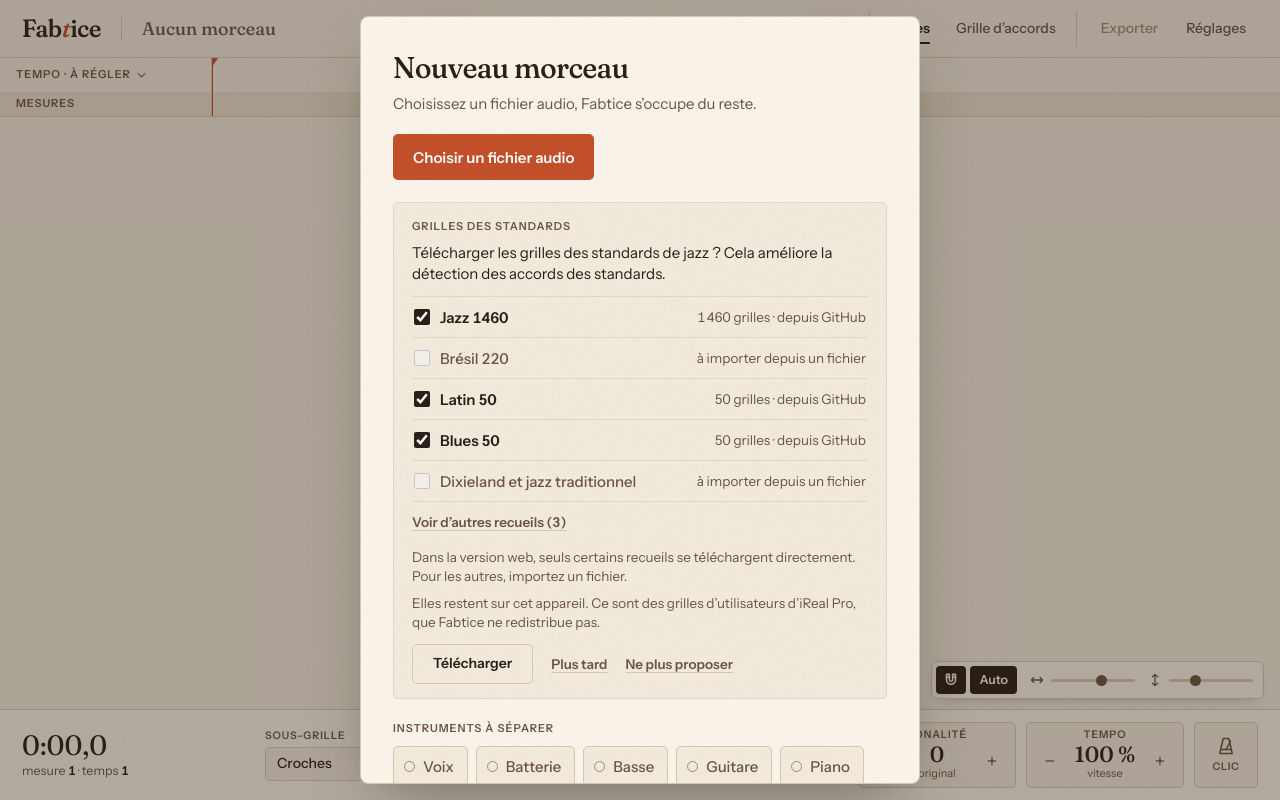
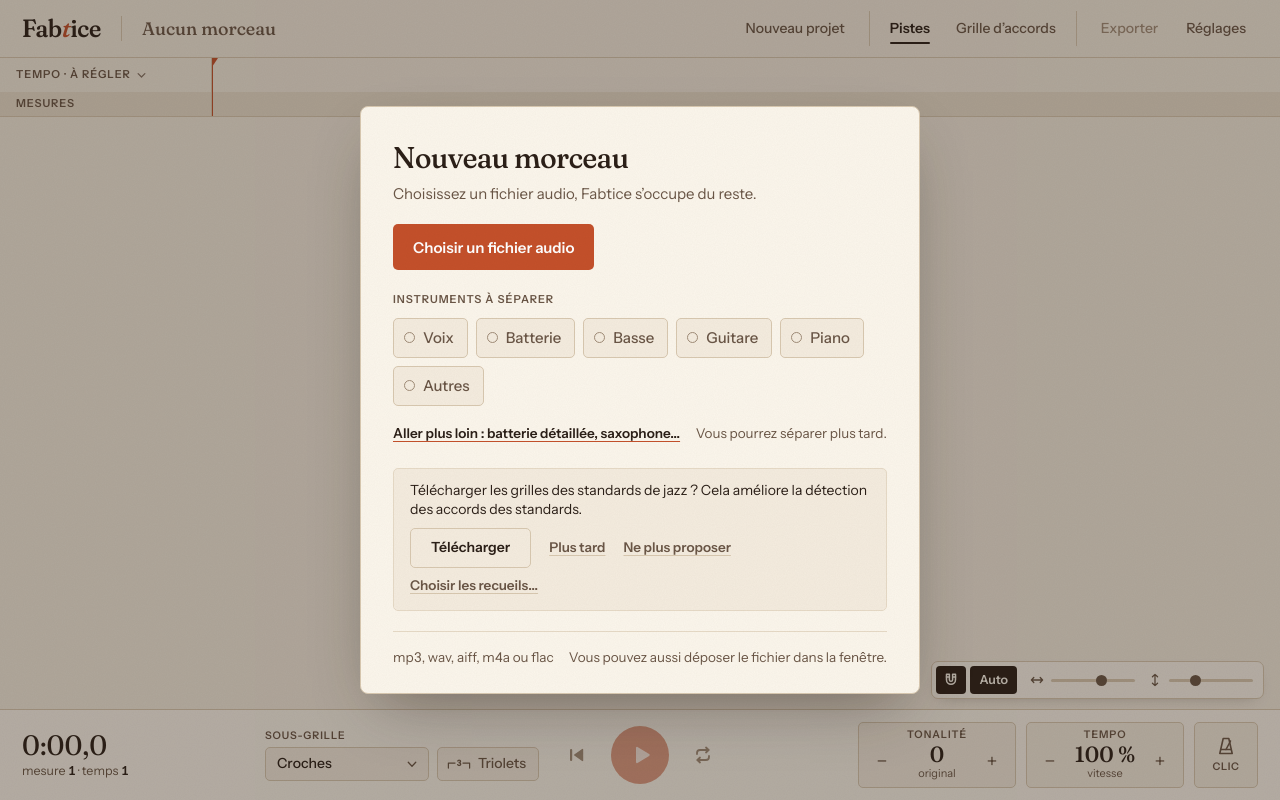
Before and after one commit to Pelikast/Fabtice, a React (Vite) app in the folder app/: page / in a window 1280 px wide. Built offline with nearby package versions, Linux system fonts and the light colour scheme.

Commit message:
Standards offer made compact in the opening dialog: one sentence, three actions, detail behind a link; gone once charts are kept
Claude-Session: https://claude.ai/code/session_01GREAy3sMChbGX7dnnTKS2Z

```diff
--- a/app/src/components/NewPieceDialog.tsx
+++ b/app/src/components/NewPieceDialog.tsx
@@ -179,8 +179,8 @@ function Choices({ open, desktop }: { open: boolean; desktop: boolean }) {
             </button>
           </div>
         )}
+        <ImportStems />
         {open && <StandardsCard />}
-        <ImportStems />
         <div className="pied">
           <span>{t('new.formats')}</span>
           <span>{t('new.dropHint')}</span>
@@ -196,8 +196,8 @@ function Choices({ open, desktop }: { open: boolean; desktop: boolean }) {
         {t('new.chooseFileButton')}
       </button>
       {fileInput}
+      <ImportStems />
       {open && <StandardsCard />}
-      <ImportStems />
       <div className="pied">
         <span>{t('new.formats')}</span>
         <span>{t('new.dropHint')}</span>
--- a/app/src/components/StandardsOffer.tsx
+++ b/app/src/components/StandardsOffer.tsx
@@ -18,6 +18,7 @@ import {
   forgetStandards,
   importStandards,
   offerVisible,
+  openStandardsPanel,
   postponeOffer,
   startStandardsDownload,
   tickedCollections,
@@ -112,7 +113,7 @@ function FileImport({ showWhere }: { showWhere: boolean }) {
   );
 }
 
-function Running() {
+function Running({ compact = false }: { compact?: boolean }) {
   const progress = useStandards((s) => (s.run.kind === 'running' ? s.run.progress : null));
   if (!progress) return null;
   return (
@@ -124,7 +125,7 @@ function Running() {
       <div className="jauge" style={{ '--avance': progress.fraction } as CSSProperties}>
         <span />
       </div>
-      <ul className="recueils recueils-etat">
+      {!compact && <ul className="recueils recueils-etat">
         {progress.rows.map((r) => (
           <li key={r.id} className="recueil" data-state={r.state}>
             <span className="recueil-nom">{r.name}</span>
@@ -137,18 +138,24 @@ function Running() {
             </span>
           </li>
         ))}
-      </ul>
-      <div className="import-actions">
-        <button className="bouton-cadre bouton-standards" onClick={cancelStandardsDownload}>
+      </ul>}
+      {compact ? (
+        <button className="lien discret" onClick={cancelStandardsDownload}>
           {t('standards.cancel')}
         </button>
-      </div>
+      ) : (
+        <div className="import-actions">
+          <button className="bouton-cadre bouton-standards" onClick={cancelStandardsDownload}>
+            {t('standards.cancel')}
+          </button>
+        </div>
+      )}
     </div>
   );
 }
 
 /** The honest result: what is kept, what could not be had (named plainly), and the file import as the alternative. */
-function Result() {
+function Result({ compact = false }: { compact?: boolean }) {
   const run = useStandards((s) => s.run);
   const doneRef = useRef<HTMLButtonElement>(null);
   useEffect(() => doneRef.current?.focus({ preventScroll: true }), []);
@@ -167,7 +174,8 @@ function Result() {
             : t('standards.resultNone')}
       </p>
       {!status.persistent && status.total > 0 && <p className="stems-note">{t('standards.memoryOnly')}</p>}
-      {failed.length + fileOnly.length > 0 && (
+      {compact && failed.length + fileOnly.length > 0 && <p className="stems-note">{t('standards.seeSettings')}</p>}
+      {!compact && failed.length + fileOnly.length > 0 && (
         <>
           <p className="stems-note">{t('standards.failedLead')}</p>
           <ul className="standards-echecs">
@@ -208,31 +216,34 @@ function Actions({ children }: { children?: React.ReactNode }) {
   );
 }
 
-/** The card of the opening dialog. Renders nothing when there is nothing to propose or show. */
+/** The card of the opening dialog: compact (one sentence, one button); the detail is in the settings window. */
 export function StandardsCard() {
   const visible = useStandards((s) => offerVisible(s));
   const kind = useStandards((s) => s.run.kind);
   if (!visible) return null;
   return (
-    <section className="standards" aria-labelledby="standards-titre" data-testid="standards-offre">
-      <h3 id="standards-titre">{t('standards.title')}</h3>
+    <section className="standards standards-compact" aria-label={t('standards.title')} data-testid="standards-offre">
       {kind === 'running' ? (
-        <Running />
+        <Running compact />
       ) : kind === 'done' ? (
-        <Result />
+        <Result compact />
       ) : (
         <>
           <p className="standards-phrase">{t('standards.offer')}</p>
-          <Collections locked={false} />
-          <p className="stems-note">{t('standards.keptOnDevice')}</p>
-          <Actions>
+          <div className="standards-actions">
+            <button className="bouton-cadre bouton-standards" data-testid="standards-telecharger" onClick={() => void startStandardsDownload()}>
+              {t('standards.download')}
+            </button>
             <button className="lien discret" onClick={postponeOffer}>
               {t('standards.later')}
             </button>
             <button className="lien discret" onClick={declineOffer}>
               {t('standards.never')}
             </button>
-          </Actions>
+          </div>
+          <button className="lien discret recueils-plus" data-testid="standards-choisir" onClick={openStandardsPanel}>
+            {t('standards.choose')}
+          </button>
         </>
       )}
     </section>
--- a/app/src/i18n/fr.ts
+++ b/app/src/i18n/fr.ts
@@ -608,6 +608,8 @@ export const fr = {
   'standards.failedNotFound': '{name} : introuvable pour l’instant.',
   'standards.failedFile': '{name} : à importer depuis un fichier.',
   'standards.failedLead': 'Quelques recueils n’ont pas pu être téléchargés. Vous pouvez en importer un fichier.',
+  'standards.choose': 'Choisir les recueils…',
+  'standards.seeSettings': 'Pour les autres, voir Réglages avancés → Grilles des standards.',
   'standards.done': 'Terminer',
   'standards.settingsEntry': 'Grilles des standards',
   'standards.settingsNone': 'Aucune grille sur cet appareil',
--- a/app/src/styles/standards.css
+++ b/app/src/styles/standards.css
@@ -72,3 +72,13 @@
 }
 .voile-standards .accueil { transform: none; animation: monte var(--pose) var(--courbe); }
 @keyframes monte { from { transform: translateY(10px); } }
+
+/* Compact card of the opening dialog: below the instruments, never in the way of the import. */
+.standards-compact { margin-top: 18px; padding: 12px 16px 6px; }
+.standards-compact .standards-phrase { margin: 0 0 8px; font-size: 14px; }
+.standards-compact .standards-actions { margin-top: 0; }
+.standards-compact .recueils-plus { margin-top: 0; }
+.standards-compact .import-etat .phase { margin-bottom: 8px; }
+.standards-compact .standards-bilan { font-size: 16px; margin-bottom: 6px; }
+.standards-compact .stems-note { margin: 0 0 6px; }
+.standards-compact .jauge { margin-bottom: 6px; }
```
Also changed, not shown: app/tests/standards.mjs (+61 -30 lines), 1 other file (tests, documents, lock files or other folders).
